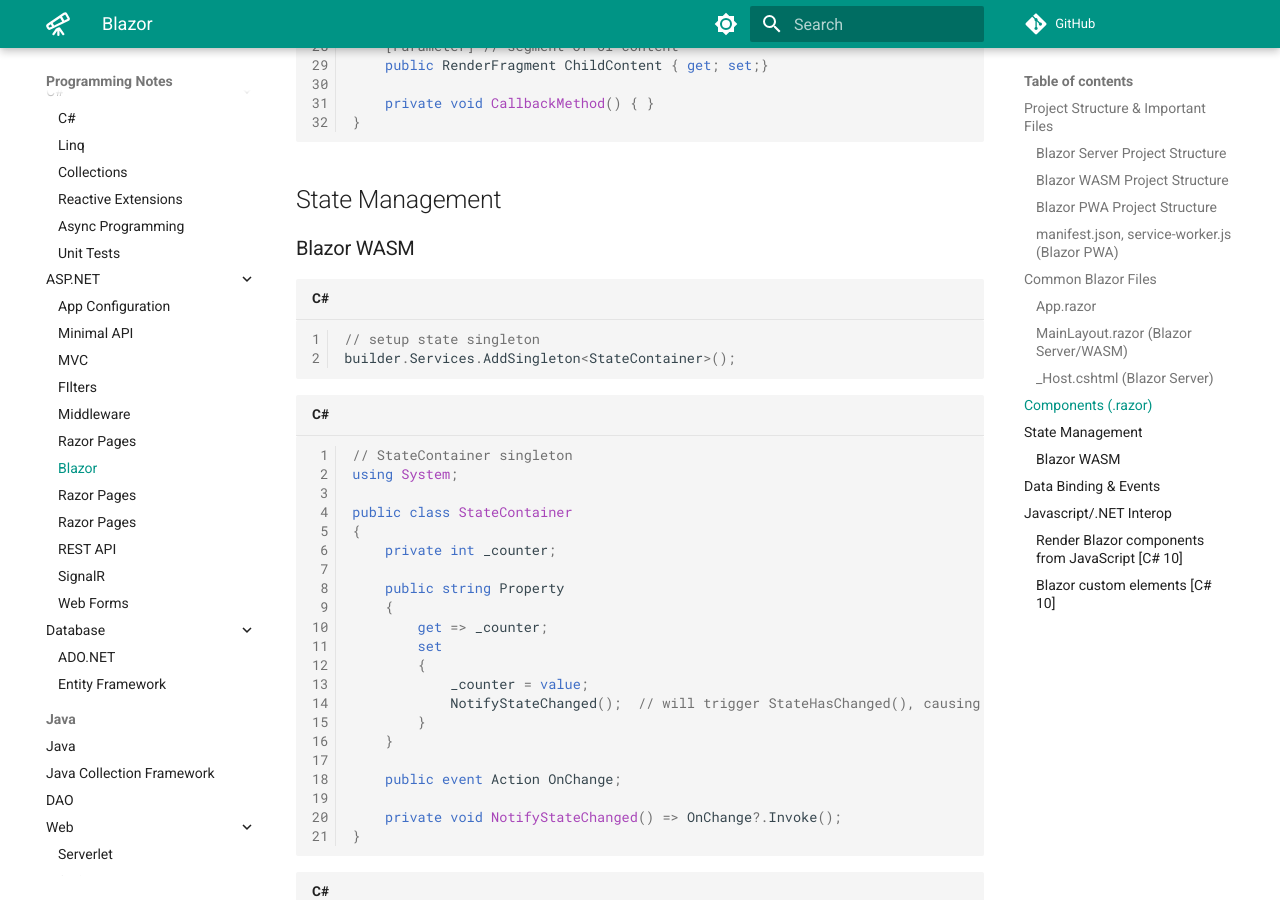
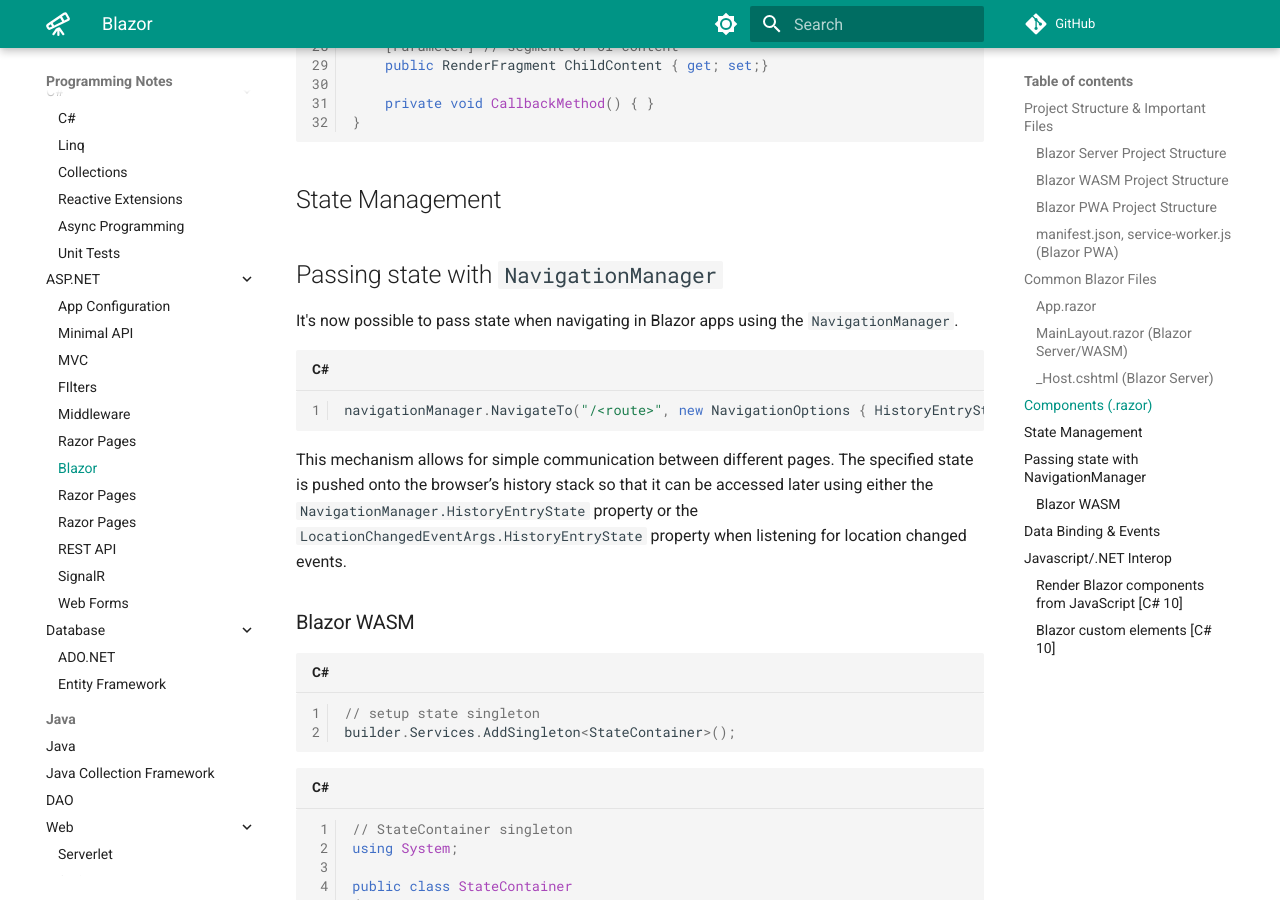
Before and after one commit to m-lamonaca/programming-notes, an MkDocs documentation site: the page built from docs/dotnet/asp.net/blazor.md, in a window 1280 px wide and 900 px high, scrolled down 6277 px. Built offline with MkDocs 1.6.1 and Material for MkDocs 9.7.7, drawn with Linux system fonts in a browser that asks for light colours; comment, search, counter and statistics services are not loaded; some of the changed text lies outside the part shown.

Commit message:
c# blazor: add nav manager & get/set/after binding modifiers notes

````diff
--- a/docs/dotnet/asp.net/blazor.md
+++ b/docs/dotnet/asp.net/blazor.md
@@ -261,6 +261,16 @@
 
 ## State Management
 
+## Passing state with `NavigationManager`
+
+It's now possible to pass state when navigating in Blazor apps using the `NavigationManager`.
+
+```cs
+navigationManager.NavigateTo("/<route>", new NavigationOptions { HistoryEntryState = value });
+```
+
+This mechanism allows for simple communication between different pages. The specified state is pushed onto the browser’s history stack so that it can be accessed later using either the `NavigationManager.HistoryEntryState` property or the `LocationChangedEventArgs.HistoryEntryState` property when listening for location changed events.
+
 ### Blazor WASM
 
 ```cs
@@ -372,10 +385,16 @@
         await PropertyChanged.InvokeAsync(e, argument);  // notify parent bound prop has changed
         await elementReference.FocusAsync();  // focus an element in code
     }
+
+    [Parameter] public TValue Value { get; set; }
+    [Parameter] public EventCallback<TValue> ValueChanged { get; set; }
 }
 ```
 
 **NOTE**: When a user provides an unparsable value to a data-bound element, the unparsable value is automatically reverted to its previous value when the bind event is triggered.
+
+> **Note**: The `@bind:get` and `@bind:set` modifiers are always used together.
+> `The @bind:get` modifier specifies the value to bind to and the `@bind:set` modifier specifies a callback that is called when the value changes
 
 ## Javascript/.NET Interop
 
````
Also changed, not shown: other parts of docs/dotnet/asp.net/blazor.md (+3 -0 lines).
